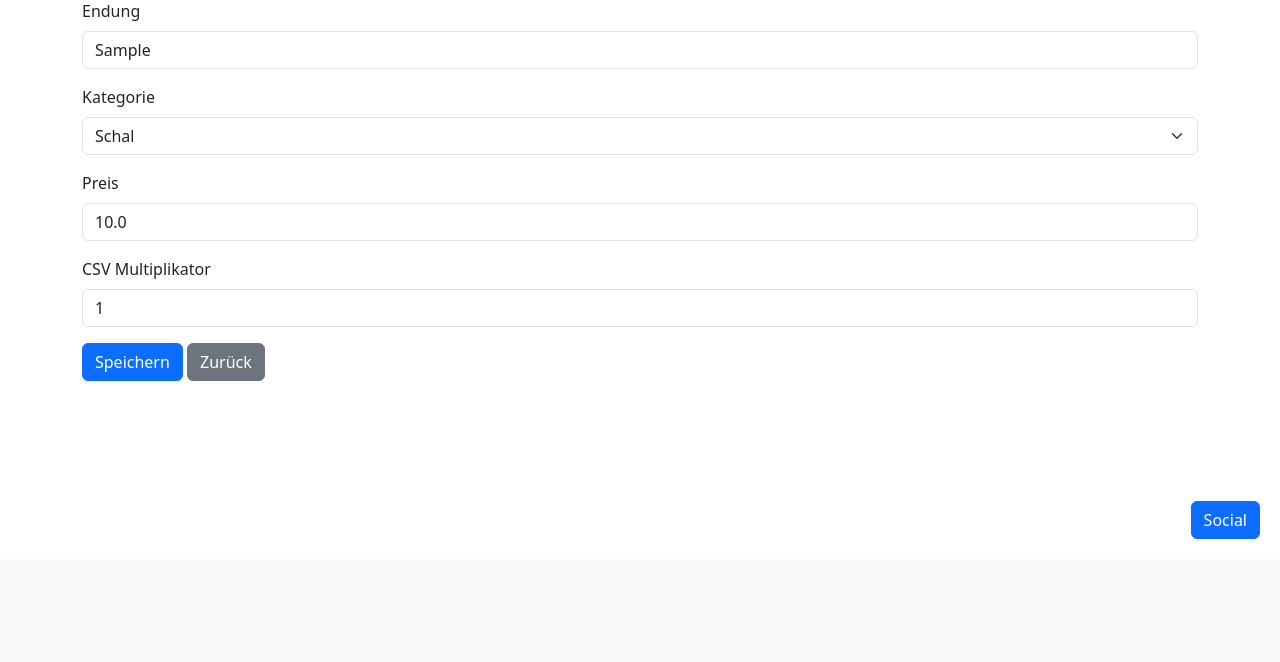
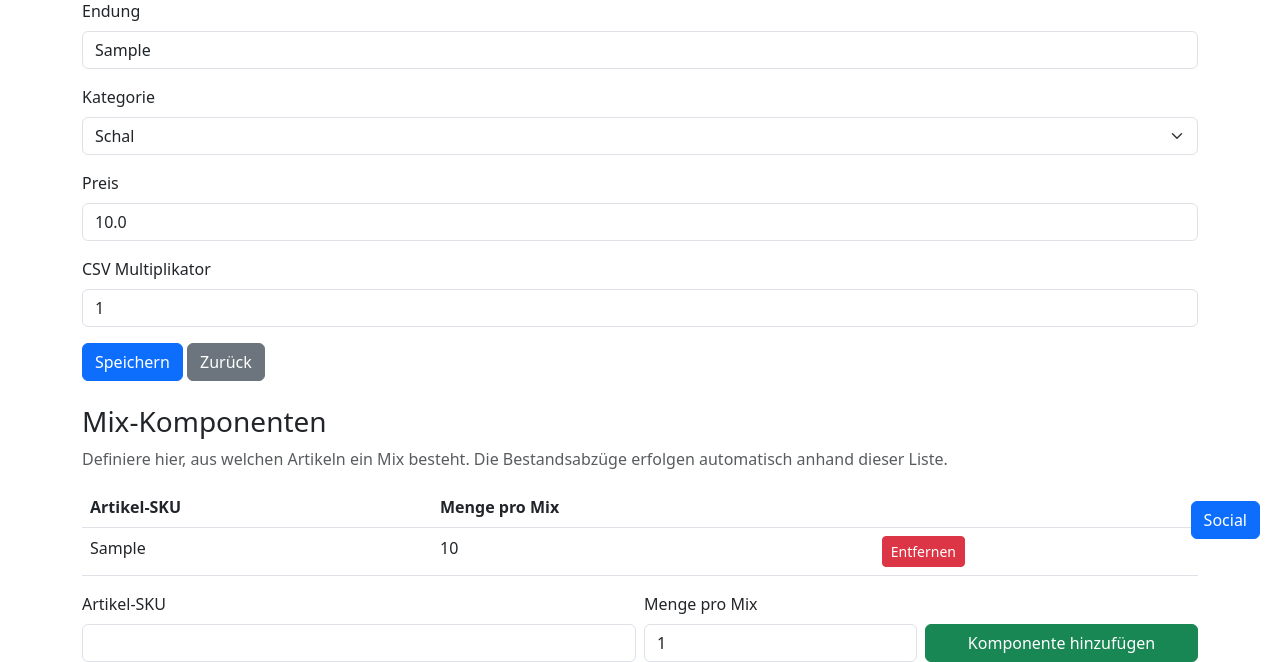
Before and after one commit to Phantomias1403/Lagerbestand, a Flask app: page /settings/endings/1/edit in a window 1280 px wide. Shown: the part 241-903 px from the top of the page. Before the commit the page ends 780 px from the top, so only its background shows below. Run offline with Flask 3, Linux system fonts and the light colour scheme; a user stored in the database is signed in; tables that the repository leaves empty hold one stand-in row (values such as "Sample post"); parts of the project's set-up code (start-up, migrations or seed data) failed here and were passed over.

Commit message:
Update ending_form.html

```diff
--- a/app/templates/ending_form.html
+++ b/app/templates/ending_form.html
@@ -26,4 +26,47 @@
   <button type="submit" class="btn btn-primary">Speichern</button>
   <a class="btn btn-secondary" href="{{ url_for('main.settings_endings') }}">Zurück</a>
 </form>
+
+<h3 class="mt-4">Mix-Komponenten</h3>
+<p class="text-muted">Definiere hier, aus welchen Artikeln ein Mix besteht. Die Bestandsabzüge erfolgen automatisch anhand dieser Liste.</p>
+{% if ending.components %}
+<table class="table">
+  <thead>
+    <tr>
+      <th>Artikel-SKU</th>
+      <th>Menge pro Mix</th>
+      <th></th>
+    </tr>
+  </thead>
+  <tbody>
+    {% for comp in ending.components %}
+    <tr>
+      <td>{{ comp.component_sku }}</td>
+      <td>{{ comp.component_quantity }}</td>
+      <td>
+        <form method="post" action="{{ url_for('main.delete_ending_component', ending_id=ending.id, component_id=comp.id) }}" onsubmit="return confirm('Komponente entfernen?');">
+          <button type="submit" class="btn btn-sm btn-danger">Entfernen</button>
+        </form>
+      </td>
+    </tr>
+    {% endfor %}
+  </tbody>
+</table>
+{% else %}
+<p class="text-muted">Noch keine Komponenten angelegt.</p>
+{% endif %}
+
+<form method="post" action="{{ url_for('main.add_ending_component', ending_id=ending.id) }}" class="row g-2 align-items-end">
+  <div class="col-md-6">
+    <label class="form-label">Artikel-SKU</label>
+    <input class="form-control" name="component_sku" required>
+  </div>
+  <div class="col-md-3">
+    <label class="form-label">Menge pro Mix</label>
+    <input class="form-control" type="number" name="component_quantity" min="1" value="1">
+  </div>
+  <div class="col-md-3 d-grid">
+    <button type="submit" class="btn btn-success">Komponente hinzufügen</button>
+  </div>
+</form>
 {% endblock %}
```
